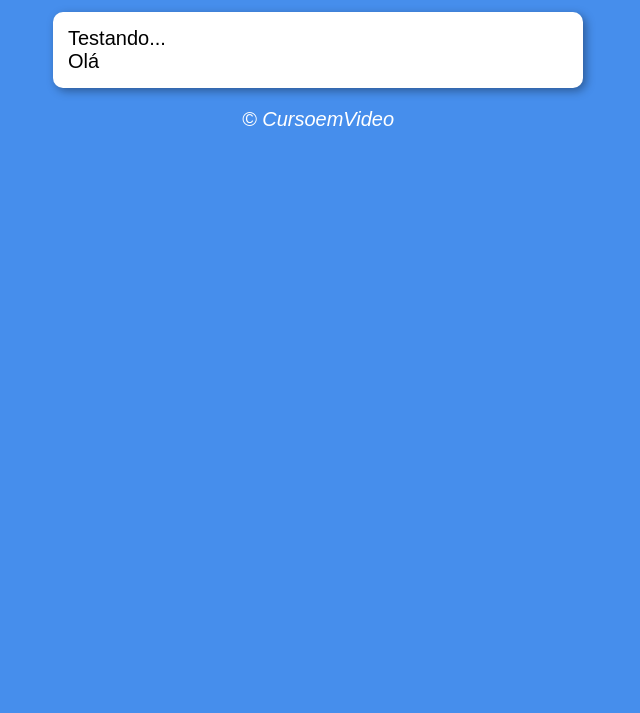
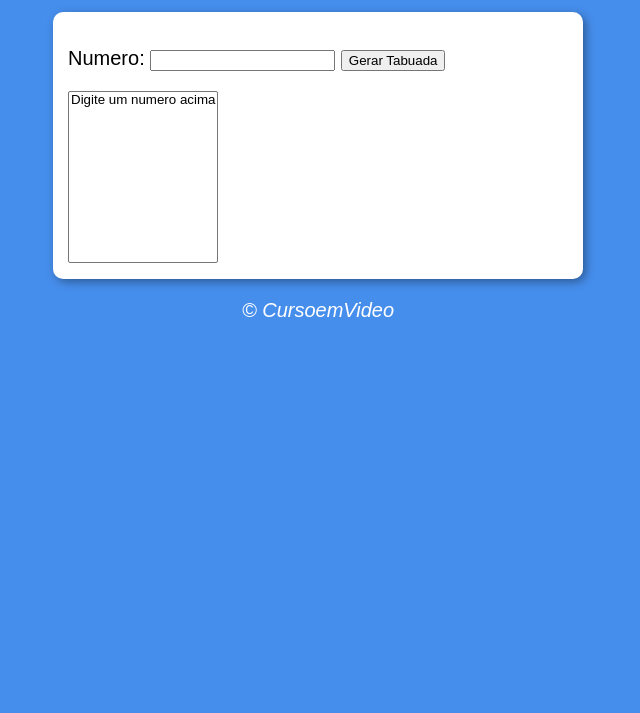
Before and after one commit to cesaraugusto0/curso_javascript, a plain HTML site: page aula14ex/ex018/modelo.html in a window 1280 px wide. Shown: the part 87-800 px from the top of the page, without its empty margins (322-962 px from the left). Drawn offline with Linux system fonts and the light colour scheme.

Commit message:
aula14ex ex018

```diff
--- a/aula14ex/ex018/modelo.html
+++ b/aula14ex/ex018/modelo.html
@@ -4,16 +4,23 @@
     <meta charset="UTF-8">
     <meta http-equiv="X-UA-Compatible" content="IE=edge">
     <meta name="viewport" content="width=device-width, initial-scale=1.0">
-    <title>Modelo de Exercicio</title>
+    <title>Tabuada</title>
     <link rel="stylesheet" href="style.css">
 </head>
 <body>
     <header>
-        <h1>Título</h1>
+        <h1>Tabuada</h1>
     </header>
     <section>
-        <div>Testando...</div>
-        <div>Olá</div>
+        <div>
+            <p>Numero: <input type="number" name="num" id="txtn">
+            <input type="button" value="Gerar Tabuada" onclick="tabuada()"></p>
+        </div>
+        <div>
+            <select name="tabuada" id="seltab" size="10">
+                <option>Digite um numero acima</option>
+            </select>
+        </div>
     </section>
     <footer>
         <p>&copy; CursoemVideo</p>
--- a/aula14ex/ex018/script.js
+++ b/aula14ex/ex018/script.js
@@ -1 +1,18 @@
-alert('Olá')
+function tabuada() {
+    let num = document.getElementById('txtn')
+    let tab = document.getElementById('seltab')
+    if (num.value.length == 0) {
+        window.alert('Por favor, digite um numero!')
+    } else {
+        let n = Number(num.value)
+        let c = 1
+        tab.innerHTML = ''
+        while (c <= 10) {
+            let item = document.createElement('option')
+            item.text = `${n} x ${c} = ${n*c}`
+            item.value = `tab${c}`
+            tab.appendChild(item)
+            c++
+        }
+    }
+}
```
